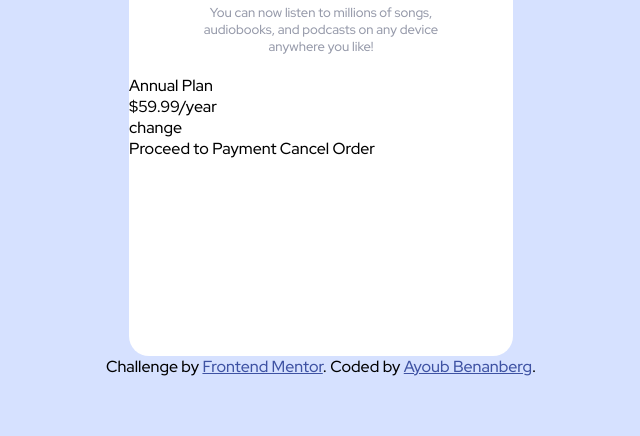
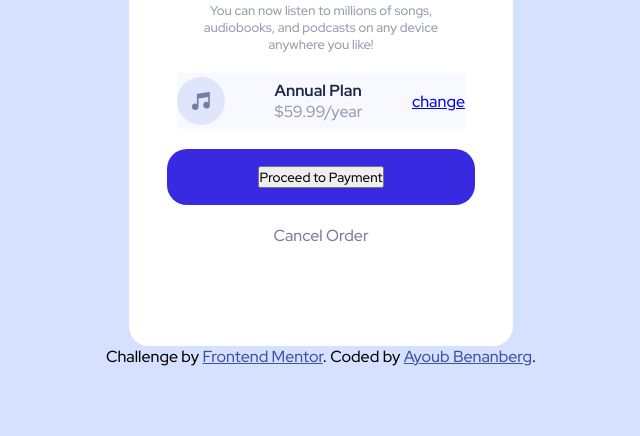
Before and after one commit to Ayoub-Benanberg/Order-summary-component, a plain HTML site: page order-summary-component-main/index.html in a window 1280 px wide. Shown: the part 364-800 px from the top of the page, without its empty margins (319-959 px from the left). Drawn offline with Linux system fonts and the light colour scheme.

Commit message:
first ver

```diff
--- a/order-summary-component-main/index.html
+++ b/order-summary-component-main/index.html
@@ -29,7 +29,7 @@
 
       <div class="font">
         <div class="row1">
-          <h1>Order Summarys</h1>
+          <h2 style="font-weight: 900;">Order Summarys</h2>
         </div>
 
 
@@ -39,14 +39,18 @@
 
 
         <div class="row3">
-          <div class="col">Annual Plan</div>
-          <div class="col">$59.99/year</div>
-          <div class="col"> change</div>
+          <div class="col1"><img src="images/icon-music.svg" alt="music_icon"></div>
+          <div class="col2">
+            <div style="color: hsl(223.9deg 42.27% 19.02%);font-weight: bold;">Annual Plan</div>
+            <div style="color: hsl(228deg 13.23% 62.94%);">$59.99/year</div>
+          </div>
+          <div class="col3"><a href="#">change</a></div>
         </div>
 
 
-        <div class="row4"> Proceed to Payment
-          Cancel Order</div>
+        <div class="row4"><button>Proceed to Payment</button></div>
+        <div class="row5">Cancel Order</div>
+
 
       </div>
 
--- a/order-summary-component-main/style.css
+++ b/order-summary-component-main/style.css
@@ -17,12 +17,13 @@ body{
 .small_container {
     overflow: hidden    ;
     border-radius: 20px;
-    margin-top: 80px;
+    margin-top: 70px;
     width: 30vw;
     height: 80vh;
     background-color: white;
 }
 .row1{
+    padding-top: 20px;
     text-align: center;
     color:hsl(228.24deg 41.46% 24.12%);
 }
@@ -34,5 +35,33 @@ body{
     color: hsl(228deg 10.53% 62.75%);
 }
 .row3{
-
+    background-color: hsl(230deg 75% 98.43%);
+    width: 75%;
+    height: 7vh;
+    display: flex;
+    align-items: center;
+    justify-content: space-between;
+    margin:auto;
+    margin-bottom: 20px;
 }
+.col1{
+    display: flex;
+    justify-content: flex-start;
+}
+.row4{
+    display: flex;
+    align-items: center;
+    justify-content: center;
+    margin: auto;
+    width: 80%;
+    height: 7vh;
+    border-radius: 20px;
+    color: white;
+    background-color: hsl(244.59deg 75.31% 52.35%);
+    margin-bottom: 20px;
+}
+.row5{
+    text-align: center;
+    margin-top:20px ;
+    color: hsl(223.78deg 15.48% 53.14%);
+}
```
